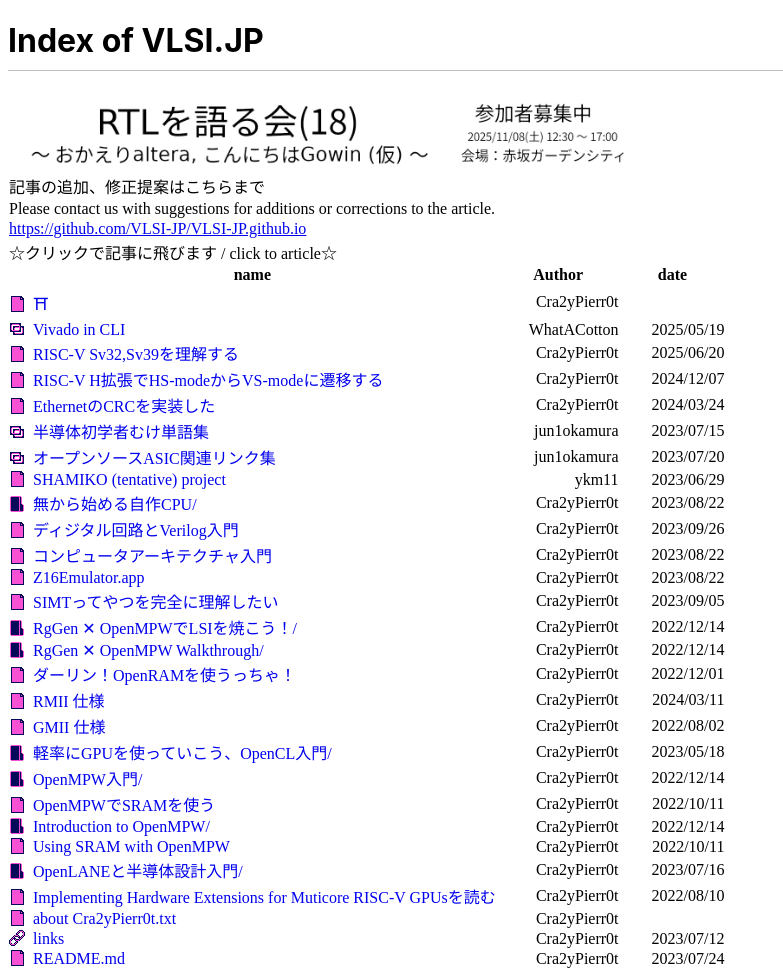
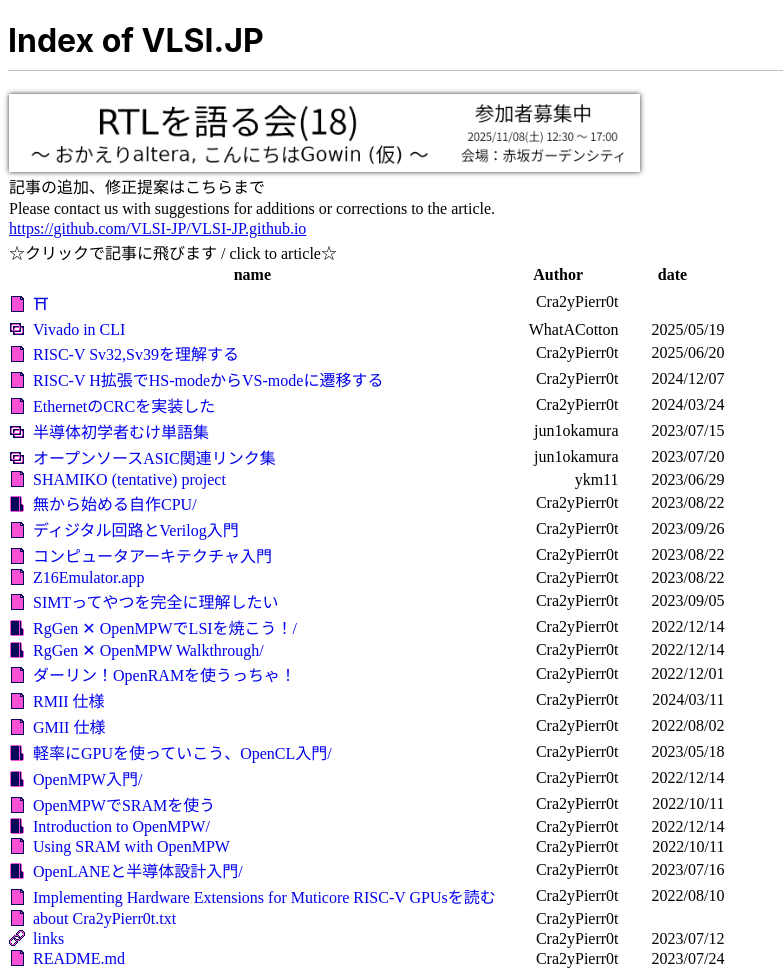
Before and after one commit to VLSI-JP/VLSI-JP.github.io, a Jekyll site: the page built from index.html, in a window 1280 px wide. Shown: the whole page, without its empty margins (0-783 px from the left). Built offline with Jekyll 4.4.1, drawn with Linux system fonts in a browser that asks for light colours.

Commit message:
change mitame

```diff
--- a/assets/css/layout.css
+++ b/assets/css/layout.css
@@ -81,6 +81,7 @@
   height: 100vh;
   width: auto;
   object-fit: contain;
+  box-shadow: 0 0 5px #333;
 }
 
 @media screen and (max-width:1024px) {
@@ -150,6 +151,7 @@
     .responsive-ad-image {
       width: 100%;
       height: auto;
+      box-shadow: 0 0 5px #333;
     }
 
 }
--- a/index.html
+++ b/index.html
@@ -71,6 +71,7 @@
             .responsive-header-image {
               width: 50%;
               height: auto;
+              box-shadow: 0 0 5px #333;
             }
             @media screen and (max-width:1024px) {
                 h1 {
@@ -110,6 +111,7 @@
                 .responsive-header-image {
                   width: 100%;
                   height: auto;
+                  box-shadow: 0 0 5px #333;
                 }
             }
         </style>
```
